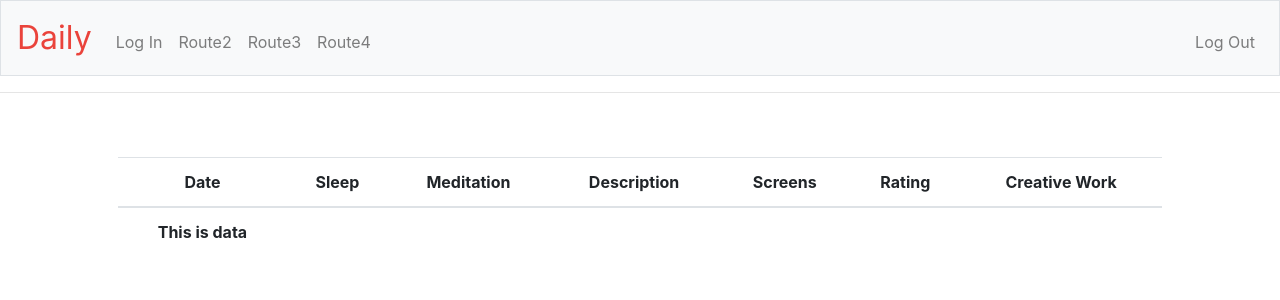
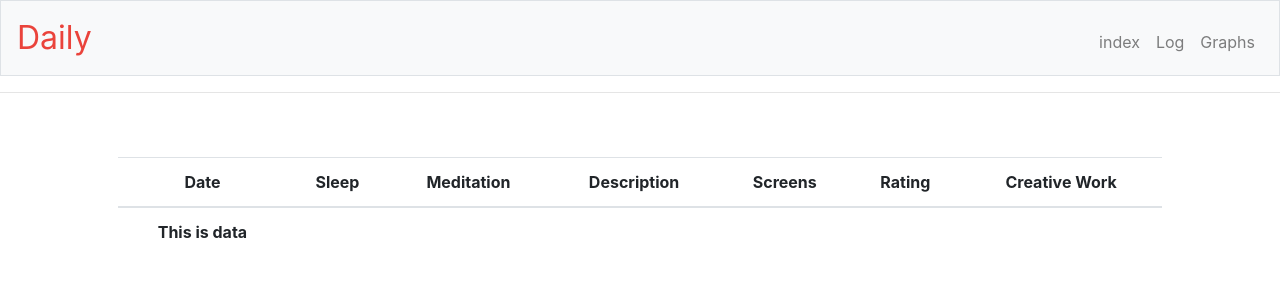
Before and after one commit to EternalGoldenBraid/daily, a Flask app: template daily/templates/index.html in a window 1280 px wide. Shown: the top 300 px of the page. Run offline with Flask 2, Linux system fonts and the light colour scheme; the template is opened without the code that fills it, so the values that code supplies are empty; the visitor is signed in with stand-in values (Sample User, id 1); parts of the project's set-up code (start-up, migrations or seed data) failed here and were passed over; some libraries are stand-ins or nearby versions.

Commit message:
resolved problem with circular(?) imports

```diff
--- a/daily/__init__.py
+++ b/daily/__init__.py
@@ -2,6 +2,7 @@ from flask import Flask
 from flask_sqlalchemy import SQLAlchemy
 from flask_migrate import Migrate
 from config import Config
+from flask_login import LoginManager
 
 
 app = Flask(__name__)
@@ -12,7 +13,5 @@ migrate = Migrate(app, db)
 
 
 #View module (view functions) must be imported after the application object is created.
-from daily import views, models
-from flask_login import LoginManager
-
 login = LoginManager(app)
+from daily import  models, views
--- a/daily/templates/layout.html
+++ b/daily/templates/layout.html
@@ -35,20 +35,17 @@
                 <span class="navbar-toggler-icon"></span>
             </button>
             <div class="collapse navbar-collapse" id="navbar">
-                {% if session.user_id %}
+                {% if current_user.is_anonymoys %}
                     <ul class="navbar-nav mr-auto mt-2">
                         <li class="nav-item"><a class="nav-link" href="/login">Log In</a></li>
-                        <li class="nav-item"><a class="nav-link" href="/buy">Route2</a></li>
-                        <li class="nav-item"><a class="nav-link" href="/sell">Route3</a></li>
-                        <li class="nav-item"><a class="nav-link" href="/history">Route4</a></li>
-                    </ul>
-                    <ul class="navbar-nav ml-auto mt-2">
-                        <li class="nav-item"><a class="nav-link" href="/logout">Log Out</a></li>
+                        <li class="nav-item"><a class="nav-link" href="/register">Register</a></li>
                     </ul>
                 {% else %}
                     <ul class="navbar-nav ml-auto mt-2">
-                        <li class="nav-item"><a class="nav-link" href="/register">Register</a></li>
-                        <li class="nav-item"><a class="nav-link" href="/login">Log In</a></li>
+                        <li class="nav-item"><a class="nav-link" href="/index">index</a></li>
+                        <li class="nav-item"><a class="nav-link" href="/log">Log</a></li>
+												<li class="nav-item"><a class="nav-link" href="/graphs">Graphs</a></li>
+
                     </ul>
                 {% endif %}
             </div>
--- a/daily/views.py
+++ b/daily/views.py
@@ -17,7 +17,7 @@ def login():
     if current_user.is_authenticated:
         return rediret(url_for('index'))
     form = LoginForm()
-    if form.validate_on_submit():
+    if form.validate_on_submit(): # Check if request was a POST request
         user = User.query.filter_by(username=form.username.data).first()
         if user is None or not user.check_password(form.password.data):
             flash('Invalid username or password')
```
Also changed, not shown: daily/notes.txt (deleted, +0 -21 lines).
